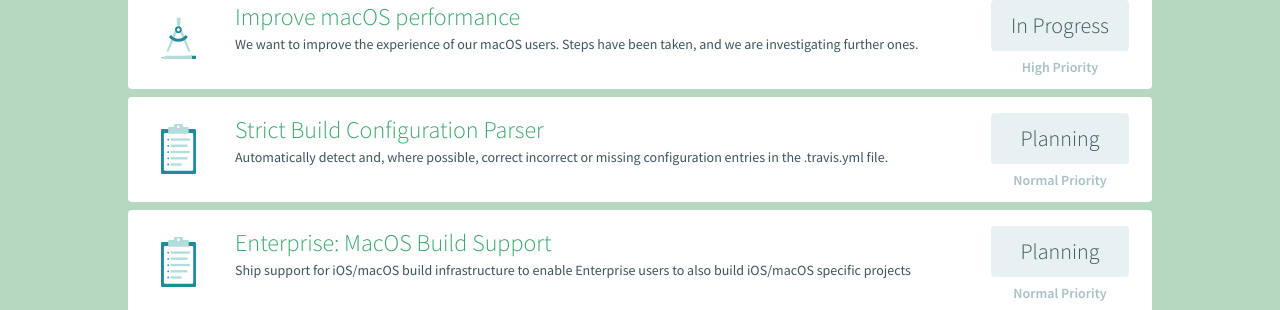
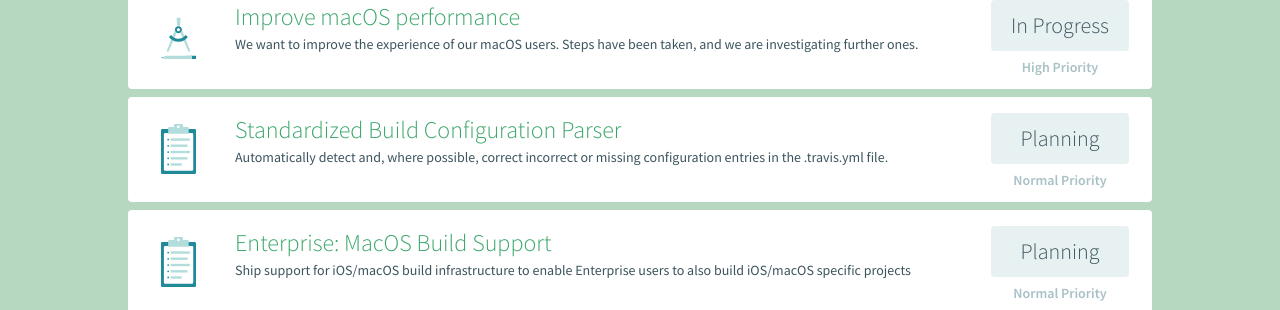
Before and after one commit to travis-ci/travis-next, a Jekyll site: the page built from index.html, in a window 1280 px wide. Shown: the part 979-1289 px from the top of the page. Built offline with Jekyll 4.4.1, drawn with Linux system fonts in a browser that asks for light colours.

Commit message:
Altered name to Standardized Build Configuration Parser

```diff
--- a/_data/steps.yml
+++ b/_data/steps.yml
@@ -23,7 +23,7 @@
   status: 'In Progress'
   priority: 'high'
 - 7:
-  title: "Strict Build Configuration Parser"
+  title: "Standardized Build Configuration Parser"
   description: "Automatically detect and, where possible, correct incorrect or missing configuration entries in the .travis.yml file."
   icon: 'clipboard'
   status: 'Planning'
```
